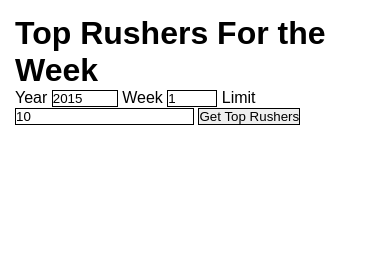
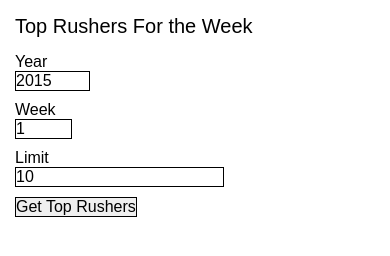
Before and after one commit to rcoughlin/NFL, a plain HTML site: page static/index.html in a window 390 px wide. Drawn offline with nearby package versions, Linux system fonts and the light colour scheme.

Commit message:
Added some light styles

```diff
--- a/static/less/index.less
+++ b/static/less/index.less
@@ -6,19 +6,48 @@
     border:none;
     outline:none;
     box-sizing:border-box;
-    font-family:sans-serif;
+    font:menu;
 }
 
 body {
-    padding:15px;
+    margin:0 auto;
+    padding:25px;
+    width:500px;
 }
 
-#result {
+h1 {
+    font-size:20px;
+}
+
+form {
     margin-top:15px;
-    font-size:15px;
-    line-height:22px;
+}
+
+label, input {
+    display:block;
+}
+
+label, input[type=submit] {
+    margin-top:10px;
 }
 
 input {
     border:1px solid;
 }
+
+#result {
+    margin-top:25px;
+    font-size:15px;
+    line-height:22px;
+}
+
+@media all and (max-width: 420px) {
+    body {
+        padding:15px;
+        width:100%;
+    }
+
+    #result {
+        font-size:13px;
+    }
+}
```
Also changed, not shown: static/css/index.css.
